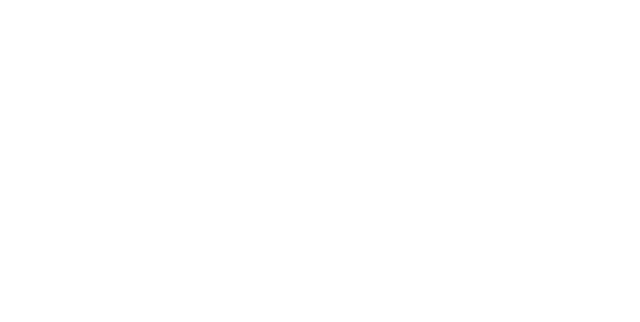
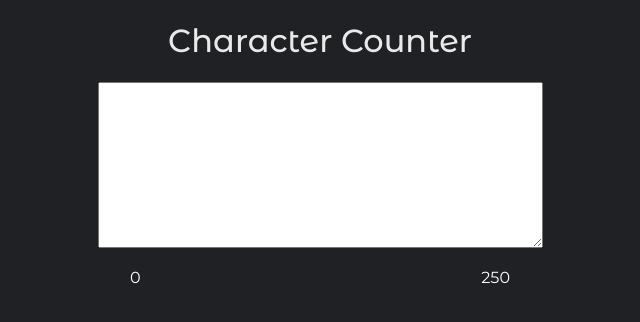
Before and after one commit to jamesburns22/character-counter, a plain HTML site: page index.html in a window 1280 px wide. Shown: the whole page, without its empty margins (320-960 px from the left). Drawn offline with Linux system fonts and the light colour scheme.

Commit message:
project-done

```diff
--- a/index.html
+++ b/index.html
@@ -1,22 +1,28 @@
 <!DOCTYPE html>
-<!--[if lt IE 7]>      <html class="no-js lt-ie9 lt-ie8 lt-ie7"> <![endif]-->
-<!--[if IE 7]>         <html class="no-js lt-ie9 lt-ie8"> <![endif]-->
-<!--[if IE 8]>         <html class="no-js lt-ie9"> <![endif]-->
-<!--[if gt IE 8]>      <html class="no-js"> <!--<![endif]-->
+
 <html>
+
 <head>
     <meta charset="utf-8">
     <meta http-equiv="X-UA-Compatible" content="IE=edge">
     <title></title>
     <meta name="description" content="">
     <meta name="viewport" content="width=device-width, initial-scale=1">
-        <link rel="stylesheet" href="">
+    <link rel="stylesheet" href="style.css">
 </head>
+
 <body>
-        <!--[if lt IE 7]>
-            <p class="browsehappy">You are using an <strong>outdated</strong> browser. Please <a href="#">upgrade your browser</a> to improve your experience.</p>
-        <![endif]-->
-
+    <h1>Character Counter</h1>
+    <div class="container"></div>
+    <textarea name="text-area" id="text-area" cols="50" rows="10"></textarea>
+    <div class="text-container container">
+        <p class="message-length" id="message-length">0</p>
+        <p class="remaining-length" id="remaining-length">250</p>
+    </div>
+    </div>
     <script src="index.js" type="text/javascript"></script>
 </body>
+
+
+
 </html>
--- a/index.js
+++ b/index.js
@@ -0,0 +1,15 @@
+const messageLength = document.getElementById("message-length");
+const remainingLength = document.getElementById("remaining-length");
+const textInput = document.getElementById("text-area");
+
+function countUp() {
+    messageLength.innerHTML = textInput.value.length
+    console.log();
+}
+
+function countDown() {
+    remainingLength.innerHTML = (250 - textInput.value.length);
+}
+
+textInput.addEventListener("input", countUp)
+textInput.addEventListener("input", countDown)
--- /dev/null
+++ b/style.css
@@ -0,0 +1,54 @@
+@import url('https://fonts.googleapis.com/css2?family=Exo+2:ital,wght@0,100;0,200;0,300;0,400;0,500;0,600;0,700;0,800;0,900;1,100;1,200;1,300;1,400;1,500;1,600;1,700;1,800;1,900&family=Montserrat+Alternates:ital,wght@0,100;0,200;0,300;0,400;0,500;0,600;0,700;0,800;0,900;1,100;1,200;1,300;1,400;1,500;1,600;1,700;1,800;1,900&display=swap');
+
+::-moz-selection {
+    /* Code for Firefox */
+    color: rgb(5, 51, 112);
+    background: rgb(53, 199, 138);
+}
+
+::selection {
+    color: rgb(5, 51, 112);
+    background: rgb(53, 199, 138);
+}
+
+* {
+    box-sizing: border-box;
+    font-family: Montserrat Alternates, sans-serif;
+}
+
+html {
+    background-color: #202124;
+    text-align: center;
+}
+
+p {
+    color: #fff;
+}
+
+h1 {
+    font-weight: 500;
+    opacity: 0.9;
+    transition: all 0.3s;
+    color: #fff;
+
+}
+
+h1:hover {
+    opacity: 1;
+    transition: all 0.3s;
+}
+
+.container {
+    max-width: 1240px;
+    padding-right: 20px;
+    padding-left: 20px;
+    margin-left: auto;
+    margin-right: auto;
+}
+
+
+.text-container {
+    display: flex;
+    justify-content: space-between;
+    max-width: 420px;
+}
```
Lines whose indentation alone changed are shown as unchanged.
